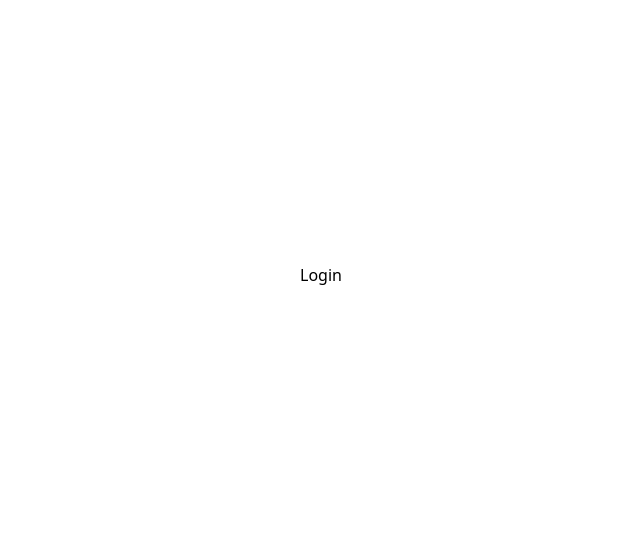
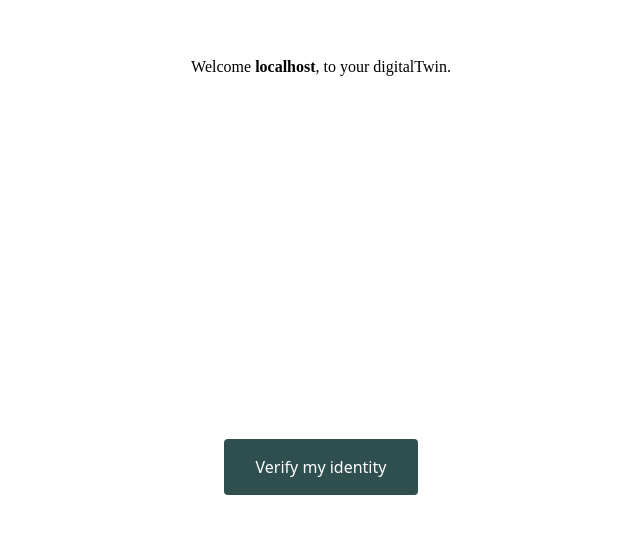
Before and after one commit to threefoldtech/digital_twin, a Vue app in the folder frontend/: page / in a window 1280 px wide. Shown: the part 125-658 px from the top of the page, without its empty margins (319-959 px from the left). Built offline with nearby package versions, Linux system fonts and the light colour scheme.

Commit message:
:sparkles: WIP

```diff
--- a/frontend/src/views/Home.vue
+++ b/frontend/src/views/Home.vue
@@ -1,13 +1,15 @@
 <template>
   <div class="grid place-items-center h-screen">
-    <button @click="loginAndPush">Login</button>
+    <h1>Welcome <b>{{ name }}</b>, to your digitalTwin.</h1>
+    <button class="fancyButton" @click="loginAndPush">Verify my identity</button>
   </div>
 </template>
 
 <script lang="ts">
-import { defineComponent, ref } from 'vue';
-import { useRouter } from 'vue-router';
+import {defineComponent, ref} from 'vue';
+import {useRouter} from 'vue-router';
 import {login} from "@/services/authService";
+
 export default defineComponent({
   name: 'Home',
   setup() {
@@ -18,12 +20,28 @@ export default defineComponent({
     }
 
     return {
+      name: window.location.host.split('.')[0],
       loginAndPush
     }
   },
 })
 </script>
 
-<style scoped>
+<style scoped type="text/css">
 
+html {
+  background: url(https://www.toptal.com/designers/subtlepatterns/patterns/geometric-leaves.png);
+}
+
+.fancyButton {
+  border: none;
+  color: white;
+  background: darkslategray;
+  padding: 1rem 2rem;
+  border-radius: 4px;
+  cursor: pointer;
+}
+.fancyButton:hover {
+  background: lightslategray;
+}
 </style>
```
Also changed, not shown: 2 other files (tests, documents, lock files or other folders).
